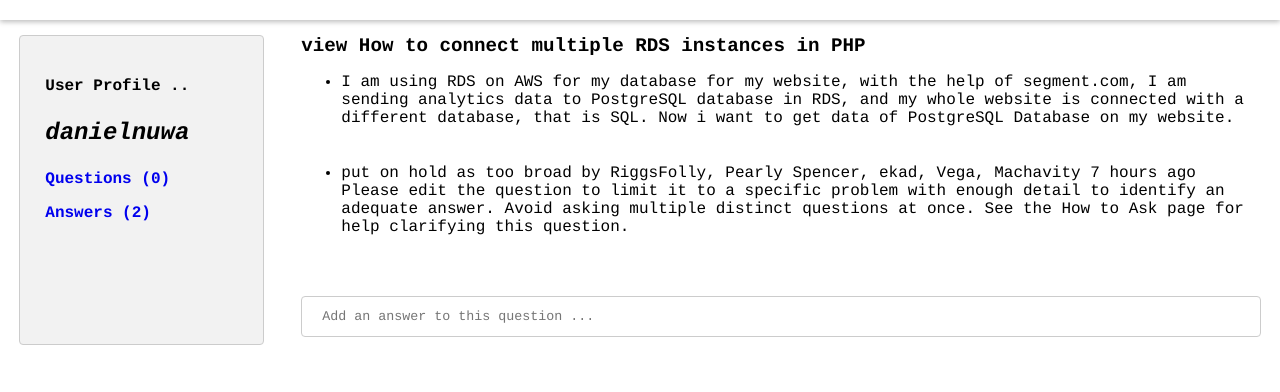
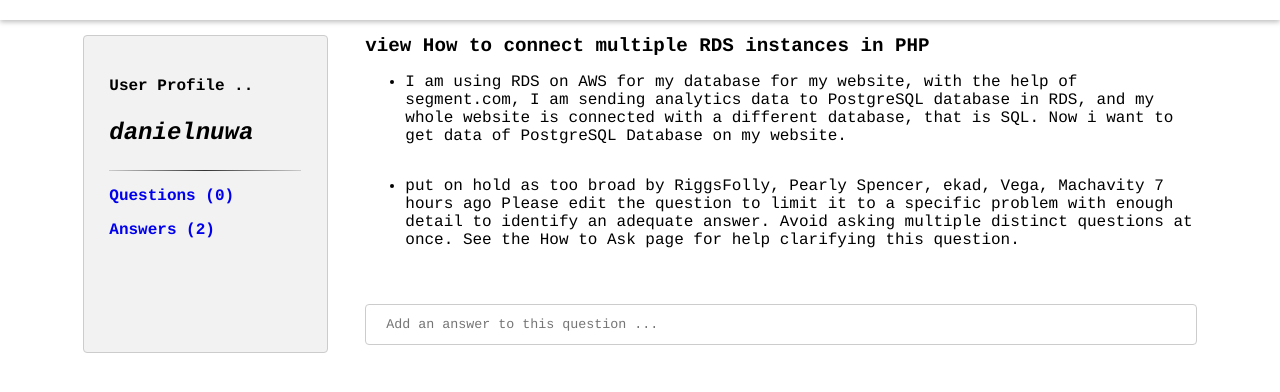
Before and after one commit to dnuwa/StackOverflow-lite, a plain HTML site: page qnanswer.html in a window 1280 px wide. Shown: the part 62-454 px from the top of the page. Drawn offline with Linux system fonts and the light colour scheme.

Commit message:
bug fixed [Delivers #159718463]

```diff
--- a/UI/css/main.css
+++ b/UI/css/main.css
@@ -132,13 +132,14 @@ hr {
     text-align: inherit;
     padding: 2%;
     background-color: #f2f2f2;
-    ;
+    margin-left: 5%;
 }
 
 .questions-div {
-    width: 75%;
+    width: 65%;
     text-align: left;
     /* border: solid; */
+    margin-right: 6%;
 }
 
 .qn-heading {
@@ -150,7 +151,8 @@ hr {
 .question-content {
     display: flex;
     flex-direction: column;
-    width: 75%;
+    width: 65%;
+    margin-right: 5%;
 }
 
 p {
--- a/css/main.css
+++ b/css/main.css
@@ -132,13 +132,14 @@ hr {
     text-align: inherit;
     padding: 2%;
     background-color: #f2f2f2;
-    ;
+    margin-left: 5%;
 }
 
 .questions-div {
-    width: 75%;
+    width: 65%;
     text-align: left;
     /* border: solid; */
+    margin-right: 6%;
 }
 
 .qn-heading {
@@ -150,7 +151,8 @@ hr {
 .question-content {
     display: flex;
     flex-direction: column;
-    width: 75%;
+    width: 65%;
+    margin-right: 5%;
 }
 
 p {
--- a/qnanswer.html
+++ b/qnanswer.html
@@ -18,9 +18,11 @@
 
     </header>
     <div class="content-wrapper">
+
         <div class="user-profile">
             <p>User Profile ..</p>
             <p class="profile-heading">danielnuwa</p>
+            <hr>
             <p><a href="#">Questions (0)</a></p>
             <p><a href="#">Answers (2)</a> </p>
         </div>
```
Also changed, not shown: UI/qnanswer.html (+2 -0 lines), UI/qnanswer2.html (+1 -0 lines), qnanswer2.html (+1 -0 lines).
